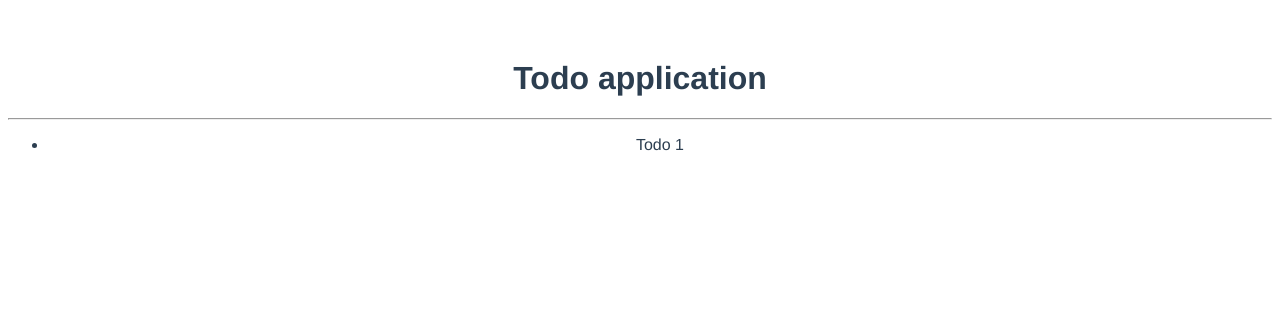
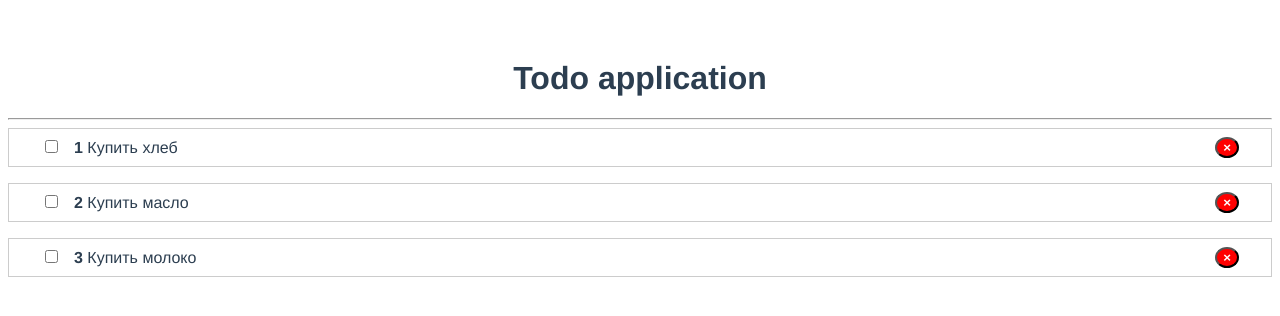
Before and after one commit to tarrinros/js_study, a Vue app in the folder vue-crash-course/: page / in a window 1280 px wide. Shown: the top 316 px of the page. Built offline with nearby package versions, Linux system fonts and the light colour scheme.

Commit message:
Add styles for components Todolist and TodoItem

```diff
--- a/vue-crash-course/src/App.vue
+++ b/vue-crash-course/src/App.vue
@@ -2,7 +2,7 @@
   <div id="app">
     <h1>Todo application</h1>
     <hr>
-    <TodoList />
+    <TodoList v-bind:todos="todos" />
   </div>
 </template>
 
@@ -10,6 +10,15 @@
 import TodoList from '@/components/TodoList'
 export default {
   name: 'app',
+  data() {
+    return {
+      todos: [
+        {id: 1, title: 'Купить хлеб', completed: false},
+        {id: 2, title: 'Купить масло', completed: false},
+        {id: 3, title: 'Купить молоко', completed: false}
+      ]
+    }
+  },
   components: {
     TodoList: TodoList
   }
--- a/vue-crash-course/src/components/TodoItem.vue
+++ b/vue-crash-course/src/components/TodoItem.vue
@@ -0,0 +1,48 @@
+<template>
+  <div>
+    <li>
+      <span>
+        <input type="checkbox">
+        <strong>{{ todo.id }}</strong>
+        {{ todo.title }}
+      </span>
+      <button class="rm">&times;</button>
+    </li>
+  </div>
+</template>
+
+<script>
+  export default {
+    props: {
+      todo: {
+        type: Object,
+        required: true
+      }
+    }
+  }
+</script>
+
+<style scoped>
+  li {
+    border: 1px solid #ccc;
+    display: flex;
+    justify-content: space-between;
+    padding: .5rem 2rem;
+    margin-bottom: 1rem;
+  }
+
+  .rm {
+    background: red;
+    color: white;
+    border-radius: 50%;
+    font-weight: bold;
+  }
+
+  input {
+    margin-right: 1rem;
+  }
+
+  .done {
+    text-decoration-line: line-through;
+  }
+</style>
--- a/vue-crash-course/src/components/TodoList.vue
+++ b/vue-crash-course/src/components/TodoList.vue
@@ -1,7 +1,28 @@
 <template>
   <div>
     <ul>
-      <li>Todo 1</li>
+      <TodoItem
+      v-for="todo of todos"
+      v-bind:todo="todo"
+      />
     </ul>
   </div>
 </template>
+
+<script>
+  import TodoItem from '@/components/TodoItem'
+  export default {
+    props: ['todos'],
+    components: {
+      TodoItem
+    }
+  }
+</script>
+
+<style scoped>
+  ul {
+    list-style: none;
+    margin: 0;
+    padding: 0;
+  }
+</style>
```
